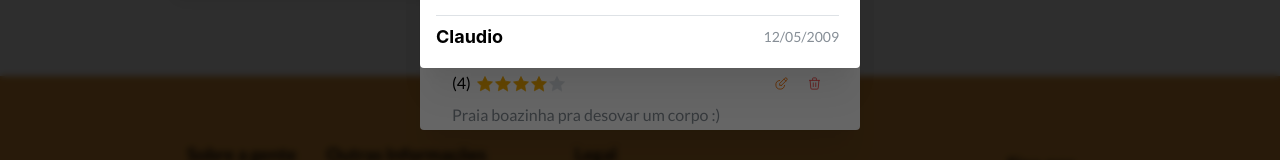
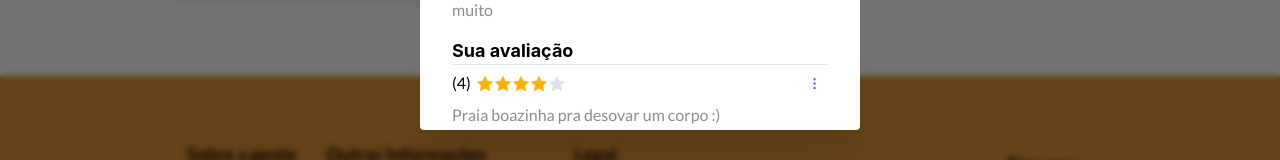
Before and after one commit to bruno-calasans-ifpe/project-notem-client, a React (Vite) app: page / in a window 1280 px wide. Both pictures are taken after a click on the button 452 px from the left and 351 px from the top of the page. Shown: the part 630-790 px from the top of the page. Built offline with nearby package versions, Linux system fonts and the light colour scheme.

Commit message:
refactor commentary-actions menu into 3 dots menu

```diff
--- a/src/view/Auth/Home/BeachModal/AllRatings/AllRatings.tsx
+++ b/src/view/Auth/Home/BeachModal/AllRatings/AllRatings.tsx
@@ -18,7 +18,7 @@ type RatingsData = {
 }
 
 function AllRatings({ ratings }: AllRatingsProps) {
-  const [opened, { open, close }] = useDisclosure(true)
+  const [opened, { open, close }] = useDisclosure(false)
   const [ratingData, setRatingData] = useSetState<RatingsData>({
     media: 0,
     sumStars: 0,
--- a/src/view/Auth/Home/BeachModal/UserRating/UserRating.tsx
+++ b/src/view/Auth/Home/BeachModal/UserRating/UserRating.tsx
@@ -1,10 +1,10 @@
 /* eslint-disable react/jsx-no-useless-fragment */
 /* eslint-disable react/require-default-props */
 /* eslint-disable import/order */
-import { Text, Group, Button, ActionIcon, Flex, Rating, Textarea } from '@mantine/core'
+import { Text, Group, Button, ActionIcon, Flex, Rating, Textarea, Menu } from '@mantine/core'
 import type { BeachRating } from '../../../../../types/Beach'
 import { useSetState } from '@mantine/hooks'
-import { IconEditCircle, IconTrash } from '@tabler/icons-react'
+import { IconEditCircle, IconTrash, IconDotsVertical } from '@tabler/icons-react'
 
 type UserRatingProps = {
   initalRating?: BeachRating
@@ -84,34 +84,55 @@ function UserRating({ initalRating }: UserRatingProps) {
               align="flex-end"
               gap={5}
             >
+              <Menu
+                id="commentary-options"
+                position="left-start"
+                offset={2}
+              >
+                <Menu.Target>
                   <ActionIcon
-                id="edit-commentary"
                     variant="subtle"
-                c="orange"
+                    c="indigo"
+                  >
+                    <IconDotsVertical
+                      style={{ width: 15, height: 15 }}
+                      stroke={2}
+                    />
+                  </ActionIcon>
+                </Menu.Target>
+                <Menu.Dropdown>
+                  <Menu.Item
+                    id="edit-option"
                     onClick={startEditing}
-              >
+                    leftSection={
                       <IconEditCircle
                         style={{ width: 15, height: 15 }}
                         stroke={1.5}
                       />
-              </ActionIcon>
-              <ActionIcon
-                id="remove-commentary"
-                variant="subtle"
-                c="red"
+                    }
+                  >
+                    Editar
+                  </Menu.Item>
+                  <Menu.Item
+                    id="remove-option"
                     onClick={removeCommentary}
-              >
+                    leftSection={
                       <IconTrash
                         style={{ width: 15, height: 15 }}
                         stroke={1.5}
                       />
-              </ActionIcon>
+                    }
+                  >
+                    Excluir
+                  </Menu.Item>
+                </Menu.Dropdown>
+              </Menu>
             </Flex>
           </Group>
         </>
       )}
 
-      {rating.commentary && rating.editing && (
+      {rating.editing && (
         <Flex
           id="edit-commentary-area"
           direction="column"
@@ -162,6 +183,7 @@ function UserRating({ initalRating }: UserRatingProps) {
               variant="subtle"
               color="blue"
               size="compact-xs"
+              onClick={startEditing}
             >
               Avaliar
             </Button>
```
Lines whose indentation alone changed are shown as unchanged.
